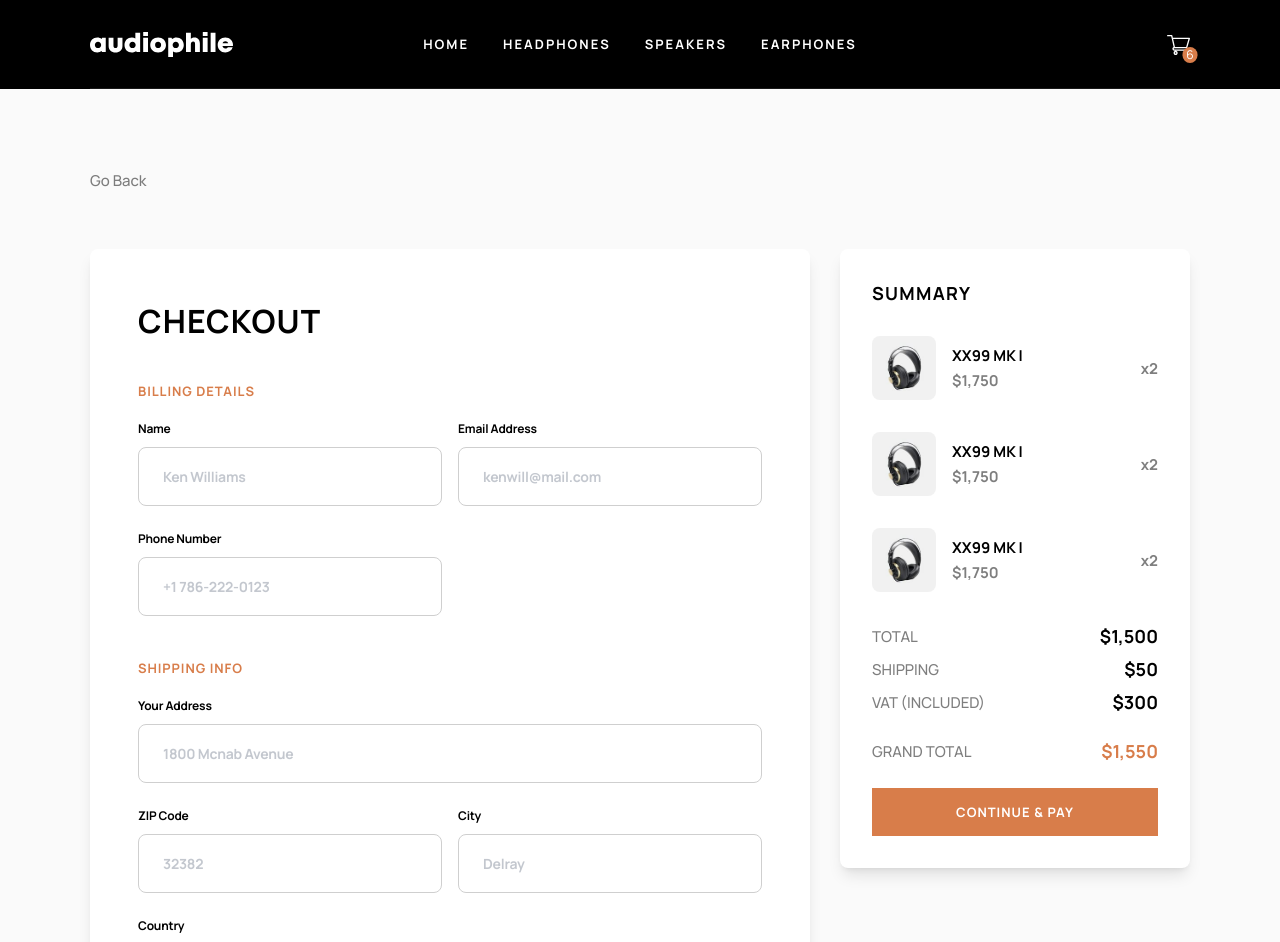
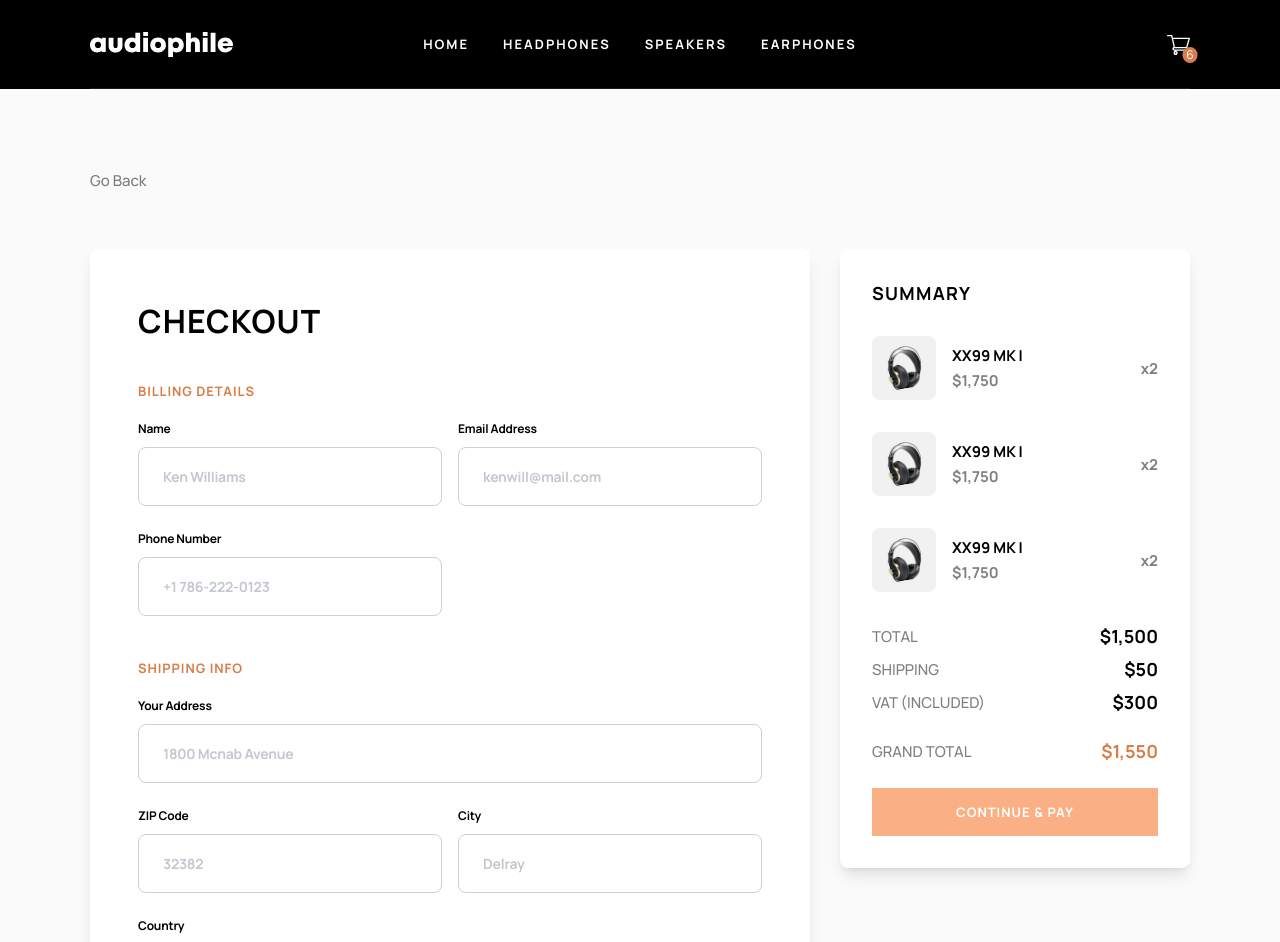
Before and after one commit to BernardBrown98/audiophile, a React (Vite) app: page /checkout in a window 1280 px wide. Shown: the top 942 px of the page. Built offline with nearby package versions, Linux system fonts and the light colour scheme.

Commit message:
button is now disabled properly before requirements are met.

```diff
--- a/src/components/form/Form.tsx
+++ b/src/components/form/Form.tsx
@@ -15,8 +15,18 @@ type Validation = {
 }
 
 export const Form = () => {
-    const [inputs, setInput] = useState<Input>({ payment: 'e-money' })
-    const isEMoney = inputs.payment === 'e-money'
+    const [inputs, setInput] = useState<Input>({
+        name: '',
+        email: '',
+        number: '',
+        address: '',
+        zip: '',
+        city: '',
+        country: '',
+        payment: 'e-money',
+        eNumber: '',
+        ePin: '',
+    })
 
     const validations: Validation = {
         email: (input: string): boolean => /^\S+@\S+\.\S+$/.test(input),
@@ -30,6 +40,19 @@ export const Form = () => {
         ePin: (input: string): boolean => /\d{4}/.test(input),
     }
 
+    const inputValidations = {
+        email: validations.email(inputs.email),
+        number: validations.number(inputs.number),
+        zip: validations.zip(inputs.zip),
+        eNumber: validations.eNumber(inputs.eNumber),
+        ePin: validations.ePin(inputs.ePin),
+    }
+    const isEMoney = inputs.payment === 'e-money'
+
+    const buttonVisibility: boolean =
+        Object.values(inputs).every((value) => value !== '') &&
+        Object.values(inputValidations).every((value) => value === true)
+
     const handleSubmit = (e: React.FormEvent<HTMLFormElement>) => {
         e.preventDefault()
     }
@@ -42,6 +65,8 @@ export const Form = () => {
             return { ...prevInput, [name]: value }
         })
     }
+    console.log(inputs)
+    console.log(buttonVisibility)
 
     return (
         <form
@@ -73,7 +98,7 @@ export const Form = () => {
                             handleChange={handleChange}
                             value={inputs.email || ''}
                             errorMsg="Wrong Format"
-                            hasError={!validations.email(inputs.email)}
+                            hasError={!inputValidations.email}
                         />
                         <FormInput
                             name="number"
@@ -83,7 +108,7 @@ export const Form = () => {
                             handleChange={handleChange}
                             value={inputs.number || ''}
                             errorMsg="Invalid Number"
-                            hasError={!validations.number(inputs.number)}
+                            hasError={!inputValidations.number}
                         />
                         {/* <FormInput label="Email Address" placeholder="username" /> */}
                         {/* <FormInput label="Phone Number" placeholder="username" /> */}
@@ -109,7 +134,7 @@ export const Form = () => {
                             handleChange={handleChange}
                             value={inputs.zip || ''}
                             errorMsg="Wrong Format"
-                            hasError={!validations.zip(inputs.zip)}
+                            hasError={!inputValidations.zip}
                         />
                         <FormInput
                             name="city"
@@ -166,7 +191,7 @@ export const Form = () => {
                                 handleChange={handleChange}
                                 value={inputs.eNumber?.slice(0, 9) || ''}
                                 errorMsg="Wrong Format"
-                                hasError={!validations.eNumber(inputs.eNumber)}
+                                hasError={!inputValidations.eNumber}
                             />
                             <FormInput
                                 name="ePin"
@@ -176,7 +201,7 @@ export const Form = () => {
                                 handleChange={handleChange}
                                 value={inputs.ePin?.slice(0, 4) || ''}
                                 errorMsg="Wrong Format"
-                                hasError={!validations.ePin(inputs.ePin)}
+                                hasError={!inputValidations.ePin}
                             />
                             {/* <FormInput label="Email Address" placeholder="username" /> */}
                             {/* <FormInput label="Phone Number" placeholder="username" /> */}
@@ -196,7 +221,7 @@ export const Form = () => {
                     )}
                 </div>
             </div>
-            <Summary isEMoney={isEMoney} />
+            <Summary isEMoney={isEMoney} buttonVisibility={buttonVisibility} />
         </form>
     )
 }
--- a/src/components/form/Summary.tsx
+++ b/src/components/form/Summary.tsx
@@ -3,10 +3,11 @@ import { CartItem } from '../cart/CartItem'
 import { formatCurrency } from '../../utilities/formatCurrency'
 
 interface SummaryProps {
+    buttonVisibility: boolean
     isEMoney: boolean
 }
 
-export const Summary = ({ isEMoney }: SummaryProps) => {
+export const Summary = ({ isEMoney, buttonVisibility }: SummaryProps) => {
     const { cartItems, cartUtilities } = useShoppingCart()
 
     return (
@@ -45,7 +46,12 @@ export const Summary = ({ isEMoney }: SummaryProps) => {
                     </p>
                 </div>
             </div>
-            <button className="mt-6 w-full bg-nude-200 py-[15px] text-shop text-white transition-all ease-in-out hover:bg-nude-100">
+            <button
+                className={`mt-6 w-full py-[15px] text-shop text-white transition-all ease-in-out hover:bg-nude-100 ${
+                    !buttonVisibility ? ' bg-nude-100' : 'bg-nude-200'
+                }`}
+                disabled={!buttonVisibility}
+            >
                 {isEMoney ? 'CONTINUE & PAY' : 'CONTINUE'}
             </button>
         </div>
```
